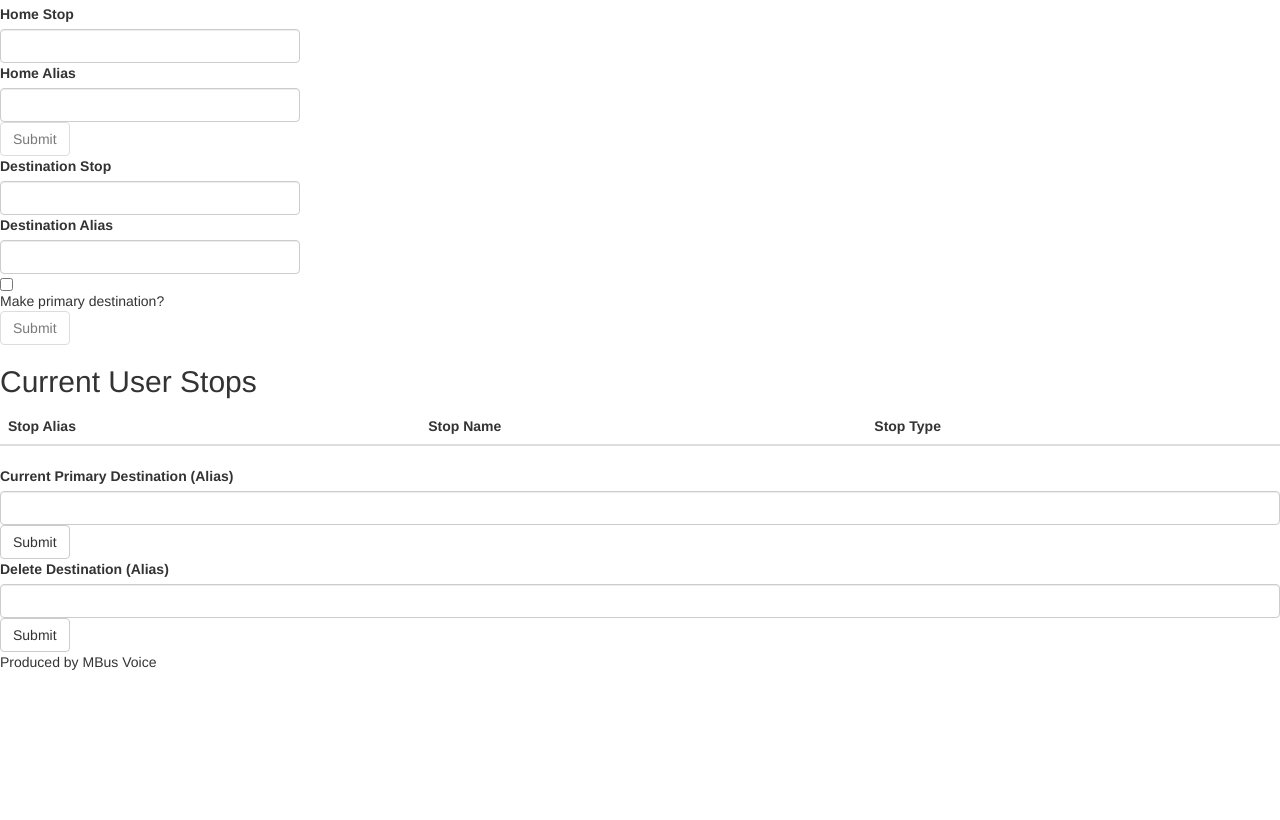
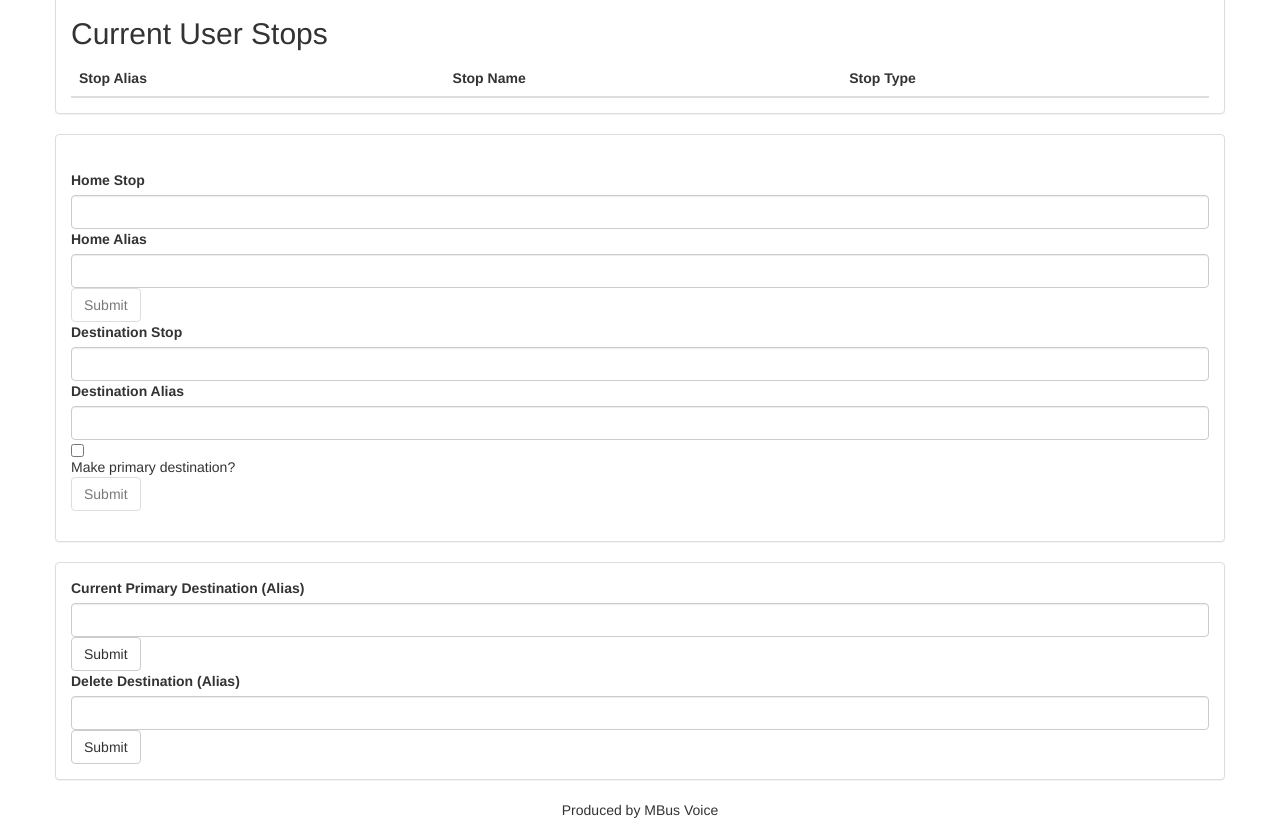
Before and after one commit to JonnyPugh/MBusVoice, a Flask app: page / in a window 1280 px wide. Shown: the part 881-1701 px from the top of the page. Before the commit the page ends 1551 px from the top, so only its background shows below. Run offline with Flask 2, Linux system fonts and the light colour scheme; the visitor is signed in with stand-in values (Sample User, id 1); data that the repository does not hold is empty; some libraries are stand-ins or nearby versions.

Commit message:
Changed error messages in post_favorites. Changed the UI display and added in error messages to display when invalid form submissions occur

```diff
--- a/src/webapp/controllers/api_v1/post_favorites.py
+++ b/src/webapp/controllers/api_v1/post_favorites.py
@@ -37,7 +37,7 @@ def create_favorite():
 
 		# If clarifyStopName did not throw an exception, throw one to indicate
 		# the given stop alias is too similar to an existing alias
-		raise BadRequest("Given alias conflicts with an existing alias")
+		raise UnprocessableEntity("This alias is too similar to another alias")
 
 	except RequestError as e:
 		return e.json, e.code
@@ -79,7 +79,7 @@ def verify_non_duplicate(req_json, user_record):
 		favorite_type = 'destinations'
 
 	if bus_info.stops_by_name[req_json['stop_name']] in user_record[favorite_type].values():
-		raise UnprocessableEntity("Insertion of this stop would cause duplication")
+		raise UnprocessableEntity("You already have a stop with this alias")
 
 def response_json(req_json, remove):
 	for key in remove:
--- a/src/webapp/static/js/index.js
+++ b/src/webapp/static/js/index.js
@@ -42,8 +42,13 @@ function formPost(form, formData) {
 		},
 		error: function(data) {
 			console.log(data);
+			displayError(data);
 		}
 	});
+}
+
+function displayError(data){
+	document.getElementById('displayError').innerHTML=JSON.parse(data.responseText).errors[0].message;
 }
 
 function postHome() {
--- a/src/webapp/templates/base.html
+++ b/src/webapp/templates/base.html
@@ -12,7 +12,7 @@
 	<script type="text/javascript" src="/static/js/main.js"></script>
     {% block content %}{% endblock %}
 </body>
-<footer>
+<footer style="text-align: center">
     Produced by MBus Voice
 </footer>
 </html>
--- a/src/webapp/templates/index.html
+++ b/src/webapp/templates/index.html
@@ -1,15 +1,31 @@
 {% extends "base.html" %}
-{% block title %}MBus Voice Setup{% endblock %}
-{% block heading %}Welcome to MBus Voice Setup{% endblock %}
+{% block title %}Blue Bus Setup{% endblock %}
 {% block content %}
 	<script src="https://ajax.googleapis.com/ajax/libs/jquery/2.2.4/jquery.js"></script>
 	<script src={{url_for('static', filename='js/index.js')}} ></script>
-	<p>This form will be used for setting your favorite home and destination stops. You will have the ability to provide an alias for these stops as well. Once your first home stop and destination stop is set, you will be able to ask Alexa “When is the next bus coming?”, and Alexa will be able to default the home and destination for you and respond appropriately. </p>
-	<p>Please use the map to locate your favorite home and destination stops and copy the stop name into the stop name field for home or destination. You can then assign an alias for your stops if you so choose. Some examples of aliases for destination stops could be home, work, class names, etc. If you do not provide an alias, we will provide an basic alias for you. </p>
-	<p>If a bus route is not currently displayed please go to <a href="https://pts.umich.edu/transit/routes.php">https://pts.umich.edu/transit/routes.php</a> to manually retrieve stop names from your desired route(s).</p>
-	<p>Please fill out the form below.</p>
-	<iframe src="https://mbus.doublemap.com/map/" height="650" width="1000"></iframe>
-	<div class="form-group" style="width:300px;">
+	<div class="panel panel-default panel-body container" style="text-align:center">
+	  <h1>Welcome to Blue Bus Setup</h1>
+	  <p>Use this website to fill in your favorite home and destination stops. Use the map or look at <a href="https://pts.umich.edu/transit/routes.php" target="_blank">the official bus schedule</a> to locate your favorite home and destination stops.</p>
+	</div>
+	<iframe src="https://mbus.doublemap.com/map/" height="650" width="1000" style="display: block; margin-left: auto; margin-right: auto;"></iframe>
+	<br></br>
+	<div class="panel panel-default panel-body container">
+	<h2>Current User Stops</h2>
+	<table class="table table-striped table-hover " id="userFavorites" destination="{{ url_for('get_favorites.get_favorite_list') }}">
+		<thead>
+			<tr>
+				<th>Stop Alias</th>
+				<th>Stop Name</th>
+				<th>Stop Type</th>
+			</tr>
+		</thead>
+		<tbody>
+		</tbody>
+	</table>
+	</div>
+	<div class="panel panel-default panel-body container">
+		<h2 id="displayError"></h2>
+		<div class="form-group">
 		<form destination="{{ url_for('post_favorites.create_favorite') }}" id="newHome">
 		 	<label class="control-label" for="focusedInput">Home Stop</label>
 	 		<input class="form-control" name="stopName" id="homeStopName" list="systemStops">
@@ -33,19 +49,8 @@
 			{% endfor %}
 		</datalist>
 		</div>
-	<div>
-	<h2>Current User Stops</h2>
-	<table class="table table-striped table-hover " id="userFavorites" destination="{{ url_for('get_favorites.get_favorite_list') }}">
-		<thead>
-			<tr>
-				<th>Stop Alias</th>
-				<th>Stop Name</th>
-				<th>Stop Type</th>
-			</tr>
-		</thead>
-		<tbody>
-		</tbody>
-	</table>
+	</div>
+	<div class="panel panel-default panel-body container">
 	<form destination="{{ url_for('edit_favorites.change_primary') }}" id=changePrimary>
 	 	<label class="control-label" for="focusedInput">Current Primary Destination (Alias)</label>
  		<input class="form-control" id=primaryAlias type="text" list="userDestinations">
```
Lines whose indentation alone changed are shown as unchanged.
